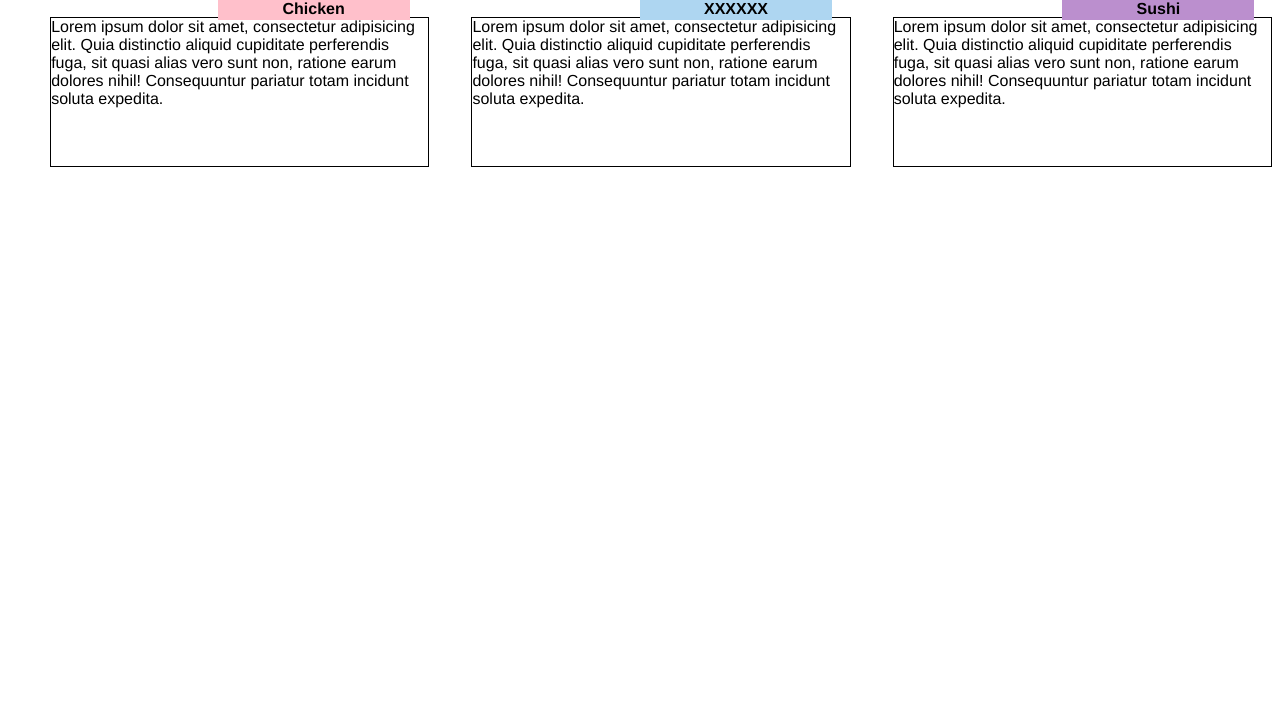
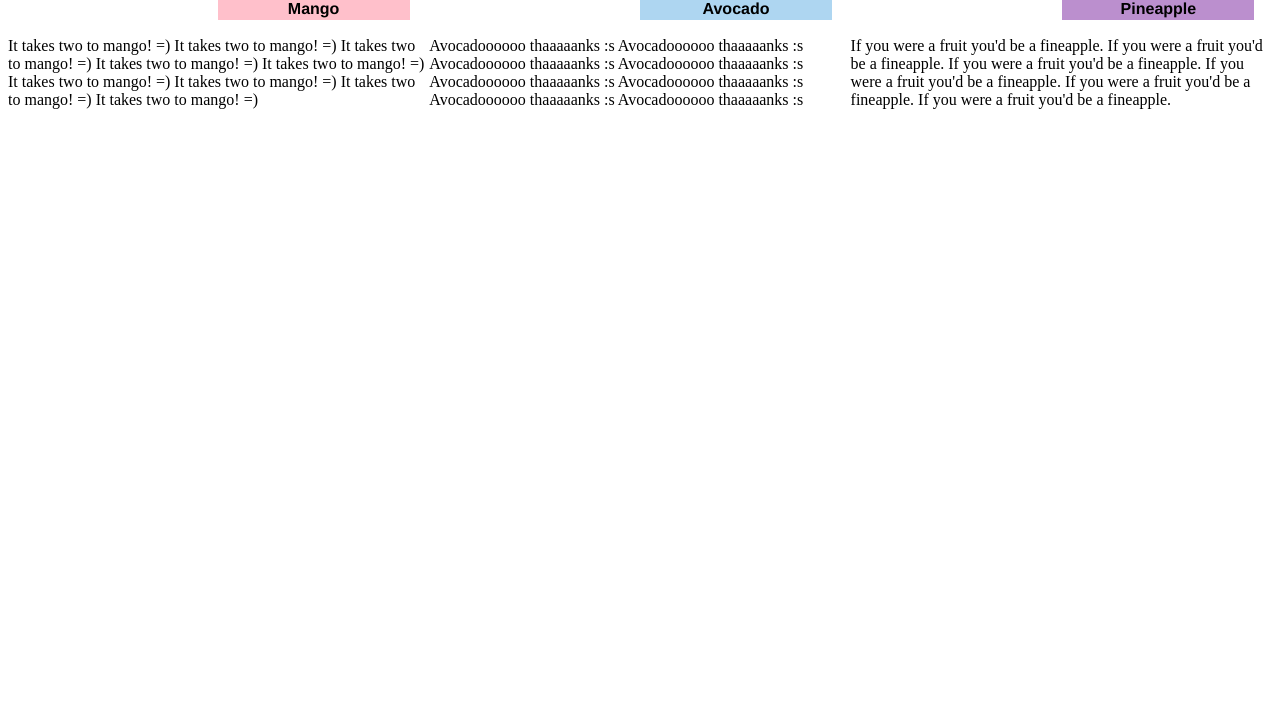
Before and after one commit to kaylops/module2_solution, a plain HTML site: page index.html in a window 1280 px wide. Shown: the part 72-800 px from the top of the page. Drawn offline with Linux system fonts and the light colour scheme.

Commit message:
assignment 1 final

```diff
--- a/index.html
+++ b/index.html
@@ -11,17 +11,17 @@
 
 <div class="row">
   <div class="col-lg-4 col-md-4 col-sm-2">
-    <p id="p1">Chicken</p>
-    <p>Lorem ipsum dolor sit amet, consectetur adipisicing elit. Quia distinctio aliquid cupiditate perferendis fuga, sit quasi alias vero sunt non, ratione earum dolores nihil! Consequuntur pariatur totam incidunt soluta expedita.</p>
+    <p id="p1">Mango</p>
+    <section><br><br>It takes two to mango! =) It takes two to mango! =) It takes two to mango! =) It takes two to mango! =) It takes two to mango! =) It takes two to mango! =) It takes two to mango! =) It takes two to mango! =) It takes two to mango! =) <br><br></section>
   </div>
 
   <div class="col-lg-4 col-md-4 col-sm-2">
-    <p id="p2">XXXXXX</p>
-    <p>Lorem ipsum dolor sit amet, consectetur adipisicing elit. Quia distinctio aliquid cupiditate perferendis fuga, sit quasi alias vero sunt non, ratione earum dolores nihil! Consequuntur pariatur totam incidunt soluta expedita.</p></div>
+    <p id="p2">Avocado</p>
+    <section><br><br>Avocadoooooo thaaaaanks :s Avocadoooooo thaaaaanks :s Avocadoooooo thaaaaanks :s Avocadoooooo thaaaaanks :s Avocadoooooo thaaaaanks :s Avocadoooooo thaaaaanks :s Avocadoooooo thaaaaanks :s Avocadoooooo thaaaaanks :s <br><br></section></div>
 
   <div class="col-lg-4 col-md-4 col-sm-2">
-    <p id="p3">Sushi</p>
-    <p>Lorem ipsum dolor sit amet, consectetur adipisicing elit. Quia distinctio aliquid cupiditate perferendis fuga, sit quasi alias vero sunt non, ratione earum dolores nihil! Consequuntur pariatur totam incidunt soluta expedita.</p></div>
+    <p id="p3">Pineapple</p>
+    <section><br><br>If you were a fruit you'd be a fineapple. If you were a fruit you'd be a fineapple. If you were a fruit you'd be a fineapple. If you were a fruit you'd be a fineapple. If you were a fruit you'd be a fineapple. If you were a fruit you'd be a fineapple. <br><br></section>
 </div>
 
 </body>
```
